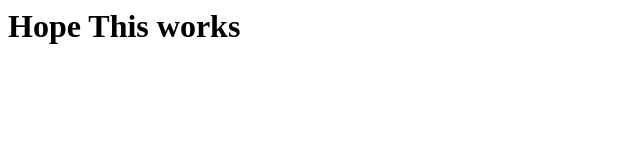
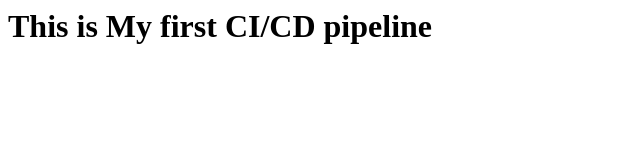
Before and after one commit to DeepMind0609/Devops, a plain HTML site: page index.html in a window 1280 px wide. Shown: the whole page, without its empty margins (0-640 px from the left). Drawn offline with Linux system fonts and the light colour scheme.

Commit message:
I am  happy

```diff
--- a/index.html
+++ b/index.html
@@ -1,5 +1,5 @@
 <html>
 <body>
-<h1> Hope This works </h1>
+<h1> This is My first CI/CD pipeline </h1>
 </body>
 </html>
```
